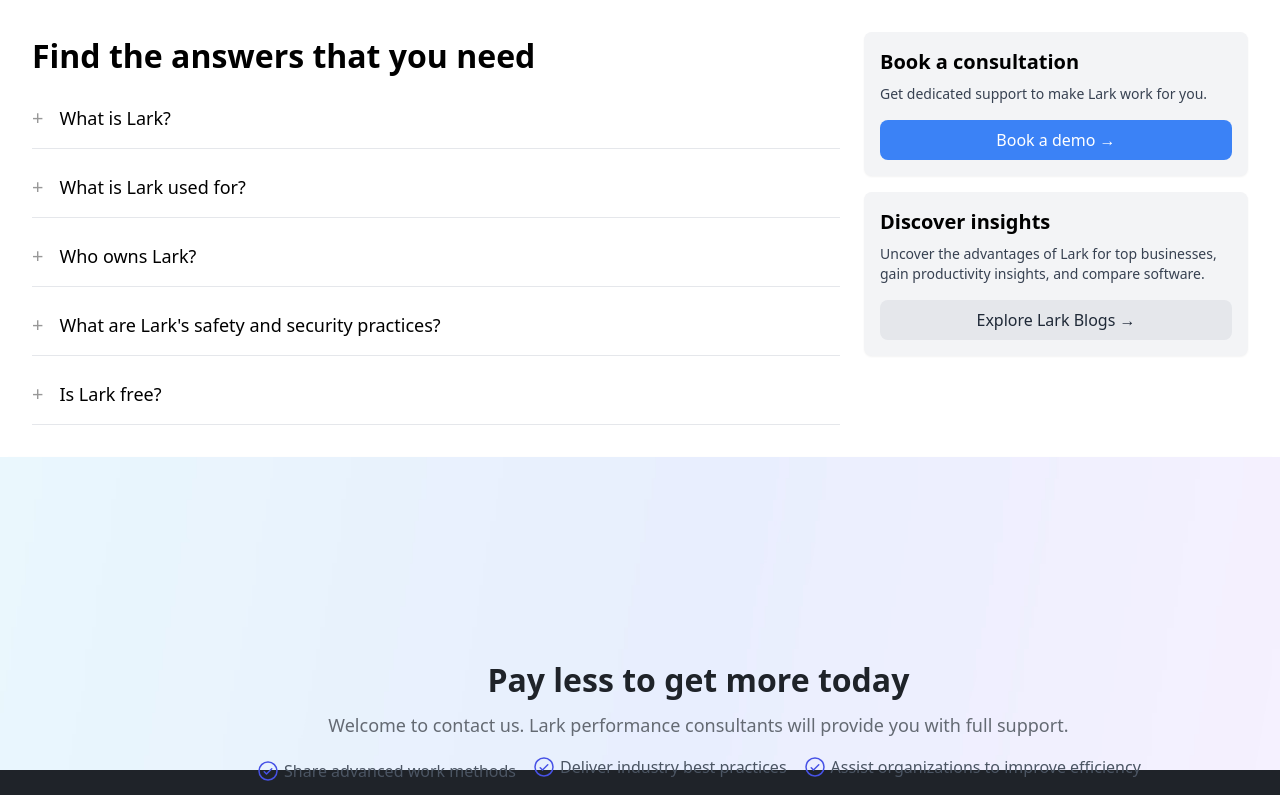
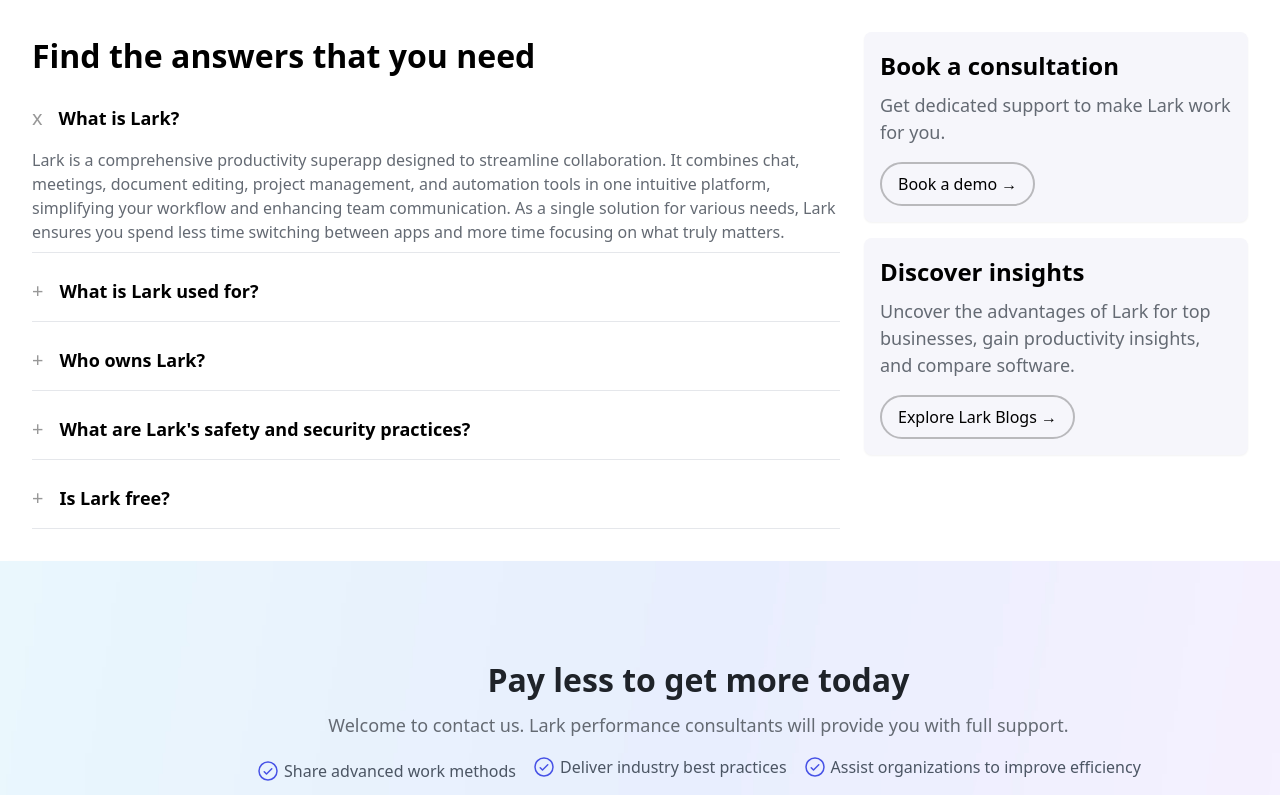
Before and after one commit to Md-Ashikur-Rahman-Ashik/Lark-Clone, a React (Vite) app: page / in a window 1280 px wide. Shown: the top 795 px of the page. Built offline with nearby package versions, Linux system fonts and the light colour scheme.

Commit message:
Added accordion card component

```diff
--- a/src/components/AccordionCardComponent.jsx
+++ b/src/components/AccordionCardComponent.jsx
@@ -1,39 +1,39 @@
 import { useState } from "react";
 
 const AccordionCard = () => {
-  const [openSections, setOpenSections] = useState([]);
+  // Initialize the first section as open by default
+  const [openSection, setOpenSection] = useState(0);
 
+  // Function to toggle sections (allow only one open at a time)
   const toggleSection = (index) => {
-    if (openSections.includes(index)) {
-      setOpenSections(openSections.filter((i) => i !== index));
-    } else {
-      setOpenSections([...openSections, index]);
-    }
+    setOpenSection(openSection === index ? null : index);
   };
 
   const sections = [
     {
       title: "What is Lark?",
       content:
-        "Lark is a comprehensive productivity superapp designed to streamline collaboration. It combines chat, meetings, document editing, project management, and automation tools in one intuitive platform, simplifying your workflow and enhancing team communication.",
+        "Lark is a comprehensive productivity superapp designed to streamline collaboration. It combines chat, meetings, document editing, project management, and automation tools in one intuitive platform, simplifying your workflow and enhancing team communication. As a single solution for various needs, Lark ensures you spend less time switching between apps and more time focusing on what truly matters.",
     },
     {
       title: "What is Lark used for?",
       content:
-        "Lark is used for seamless team communication, project management, and collaboration.",
+        "Lark is mainly used for work communication across teams using chat, video conferencing, documents, and a wide variety of tools. Lark is an ideal solution for frontline industries or global teams communicating cross-border. It suits teams of all sizes, from small groups to large multinational companies.Additionally, Lark is well-equipped to serve as a project management tool, providing project managers with robust features for planning, tracking, and executing projects effectively.",
     },
     {
       title: "Who owns Lark?",
-      content: "Lark is owned by ByteDance, the company behind TikTok.",
+      content:
+        "Lark Technologies Pte. Ltd. Provides the new generation of corporate office services: Lark Suite, which is characterized by “mobile friendliness, real-time collaboration, and uniform access”, helping businesses improve work efficiency, reduce production and management cost, and embrace the transition to more efficient, collaborative, and secure intelligent businesses.",
     },
     {
       title: "What are Lark's safety and security practices?",
-      content: "Lark uses end-to-end encryption to ensure data security.",
+      content:
+        "As a SaaS service provider, Lark has always taken the security of users’ business and data as its top priority. With complete infrastructure security and business and data security protection system for users, Lark can provide users with all-dimensional protection from the physical to the application and data. For more details, please refer to our security center",
     },
     {
       title: "Is Lark free?",
       content:
-        "Lark offers a free plan with basic features and premium plans for advanced functionality.",
+        "Lark offers a completely free Starter Plan suitable for teams of up to 50 users. For larger teams or advanced needs, Lark's Pro Plan, at $12 per user per month. The Enterprise Plan provides tailored options for larger scale operations. Details and specific offerings of each plan can be found on our pricing page",
     },
   ];
 
@@ -53,12 +53,14 @@
                   className="w-full text-left flex gap-4 items-center text-lg font-medium py-2 focus:outline-none"
                 >
                   <span className="text-xl opacity-40">
-                    {openSections.includes(index) ? "x" : "+"}
+                    {openSection === index ? "x" : "+"}
                   </span>
-                  <span>{section.title}</span>
+                  <span className="text-[18px] font-semibold">
+                    {section.title}
+                  </span>
                 </button>
-                {openSections.includes(index) && (
-                  <p className="mt-2 text-gray-700">{section.content}</p>
+                {openSection === index && (
+                  <p className="mt-2 text-[#646a73]">{section.content}</p>
                 )}
               </div>
             ))}
@@ -67,22 +69,26 @@
 
         {/* Right Section */}
         <div className="flex-1 md:max-w-sm">
-          <div className="bg-gray-100 p-4 rounded-lg mb-4 shadow-sm">
-            <h3 className="text-xl font-semibold mb-2">Book a consultation</h3>
-            <p className="text-gray-700 text-sm mb-4">
+          <div className="bg-[#f6f6fb] p-4 rounded-lg mb-4 shadow-sm">
+            <h3 className="text-[24px] font-semibold mb-2">
+              Book a consultation
+            </h3>
+            <p className="text-[#646a73] text-[18px] mb-4">
               Get dedicated support to make Lark work for you.
             </p>
-            <button className="w-full px-4 py-2 bg-blue-500 text-white rounded-lg hover:bg-blue-600">
+            <button className="px-4 py-2 border-2 rounded-3xl border-black border-opacity-25 font-medium">
               Book a demo &rarr;
             </button>
           </div>
-          <div className="bg-gray-100 p-4 rounded-lg shadow-sm">
-            <h3 className="text-xl font-semibold mb-2">Discover insights</h3>
-            <p className="text-gray-700 text-sm mb-4">
+          <div className="bg-[#f6f6fb] p-4 rounded-lg mb-4 shadow-sm">
+            <h3 className="text-[24px] font-semibold mb-2">
+              Discover insights
+            </h3>
+            <p className="text-[#646a73] text-[18px] mb-4">
               Uncover the advantages of Lark for top businesses, gain
               productivity insights, and compare software.
             </p>
-            <button className="w-full px-4 py-2 bg-gray-200 text-gray-800 rounded-lg hover:bg-gray-300">
+            <button className="px-4 py-2 border-2 rounded-3xl border-black border-opacity-25 font-medium">
               Explore Lark Blogs &rarr;
             </button>
           </div>
```
